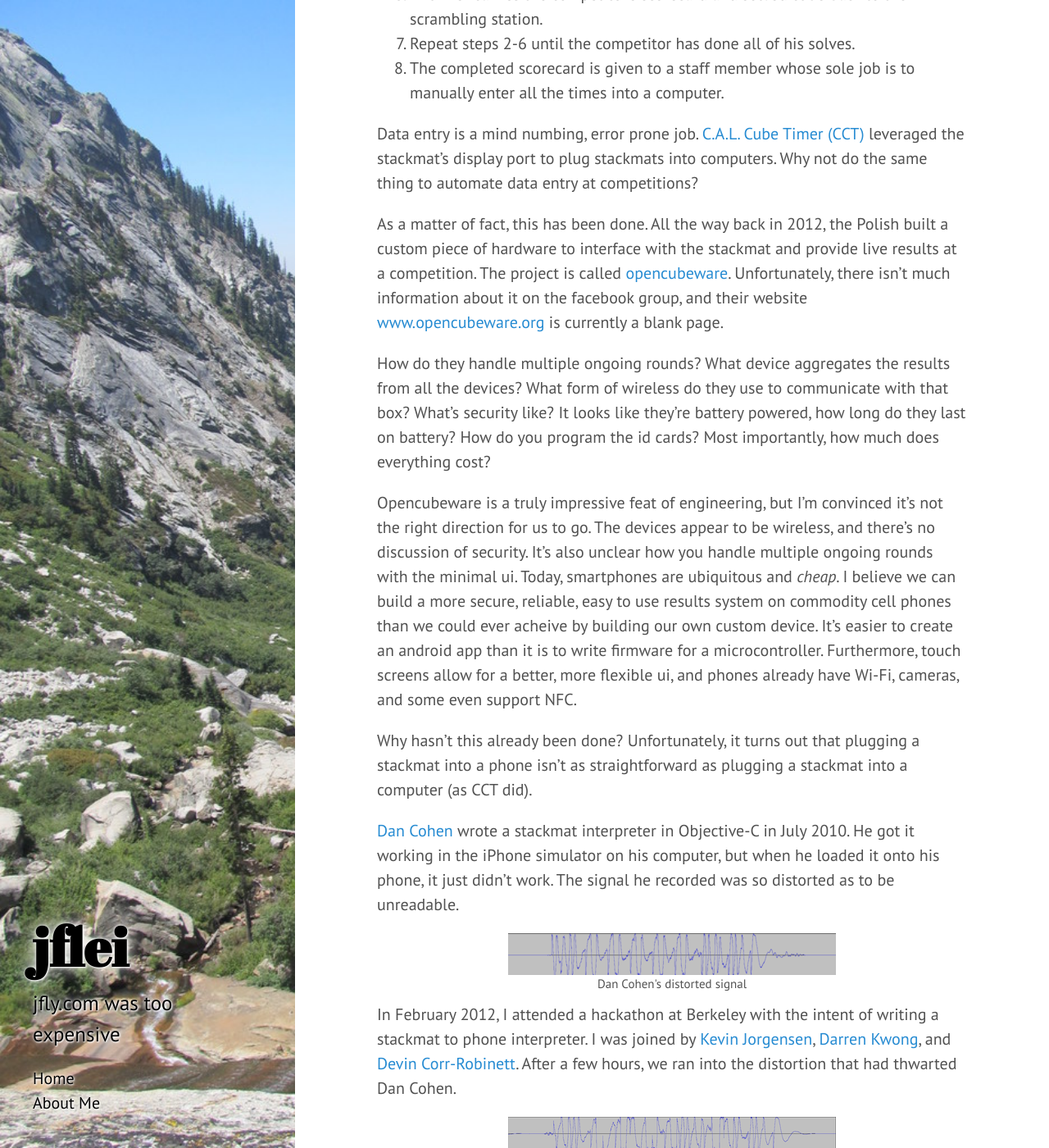
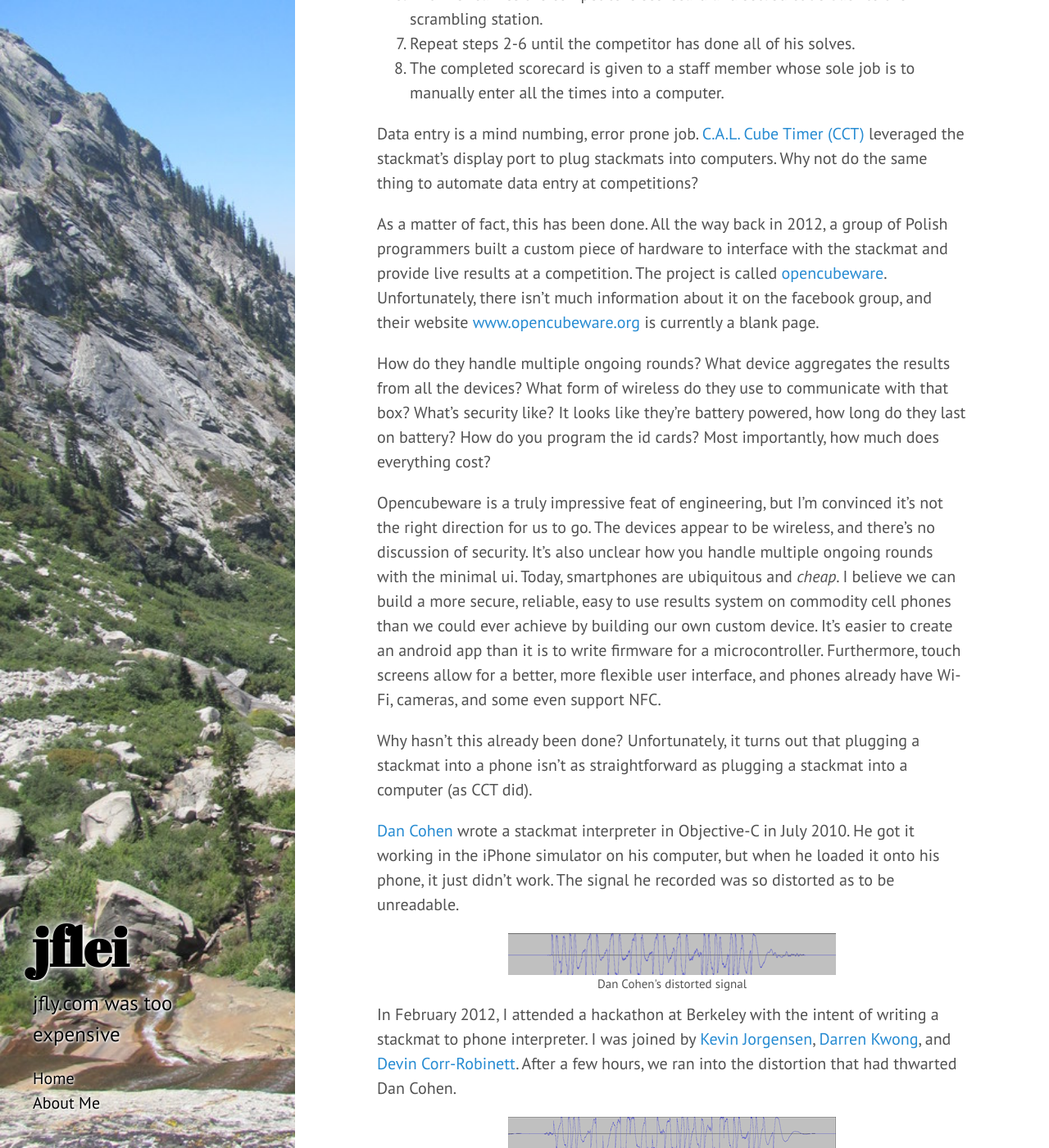
Before and after one commit to jfly/jfly.github.io, a Jekyll site: the page built from _posts/2014-08-21-dialup-stackmat.md, in a window 1280 px wide and 1400 px high, scrolled down 612 px. Shown: the whole window at 82% size. Built offline with Jekyll 4.4.1, drawn with Linux system fonts in a browser that asks for light colours; some of the changed text lies outside the part shown.

Commit message:
Updated with latest comments. Huge thanks to Patricia for reading it so many times.

```diff
--- a/_posts/2014-08-21-dialup-stackmat.md
+++ b/_posts/2014-08-21-dialup-stackmat.md
@@ -29,7 +29,7 @@ Data entry is a mind numbing, error prone job.
 stackmat's display port to plug stackmats into computers. Why not do the same
 thing to automate data entry at competitions?
 
-As a matter of fact, this has been done. All the way back in 2012, the Polish built a
+As a matter of fact, this has been done. All the way back in 2012, a group of Polish programmers built a
 custom piece of hardware to interface with the stackmat and provide live
 results at a competition. The project is called
 [opencubeware](https://www.facebook.com/opencubeware). Unfortunately, there
@@ -45,10 +45,10 @@ they're battery powered, how long do they last on battery? How do you program th
 Opencubeware is a truly impressive feat of engineering, but I'm convinced it's
 not the right direction for us to go. The devices appear to be wireless, and there's no discussion of security. It's also unclear how you handle multiple ongoing rounds with the minimal ui. Today, smartphones are ubiquitous and *cheap*.
 I believe we can build a more secure, reliable, easy to use results system on
-commodity cell phones than we could ever acheive by building our own custom device.
+commodity cell phones than we could ever achieve by building our own custom device.
 It's easier to create an android app than it is to write firmware for a
 microcontroller. Furthermore, touch screens allow for a better, more flexible
-ui, and phones already have Wi-Fi, cameras, and some even support NFC.
+user interface, and phones already have Wi-Fi, cameras, and some even support NFC.
 
 Why hasn't this already been done? Unfortunately, it turns out that plugging a
 stackmat into a phone isn't as straightforward as plugging a stackmat into a
```
Also changed, not shown: other parts of _posts/2014-08-21-dialup-stackmat.md (+2 -2 lines).
